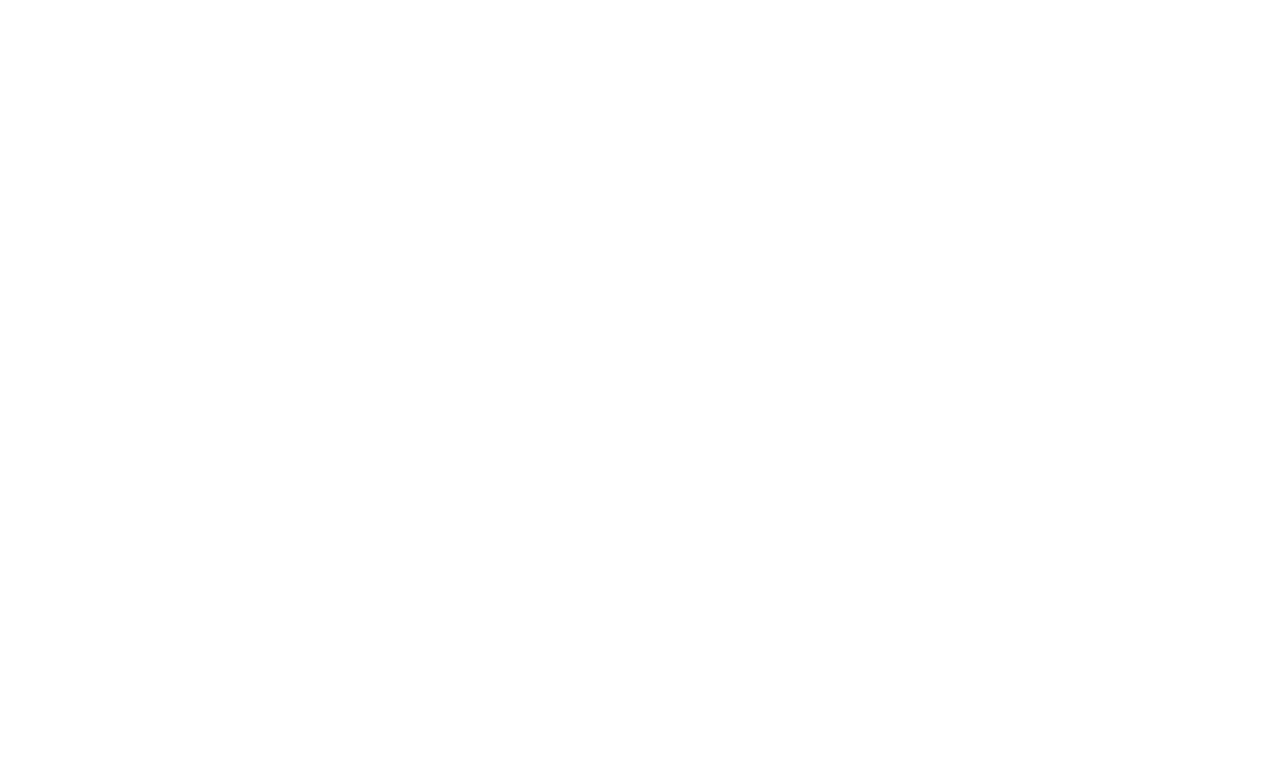
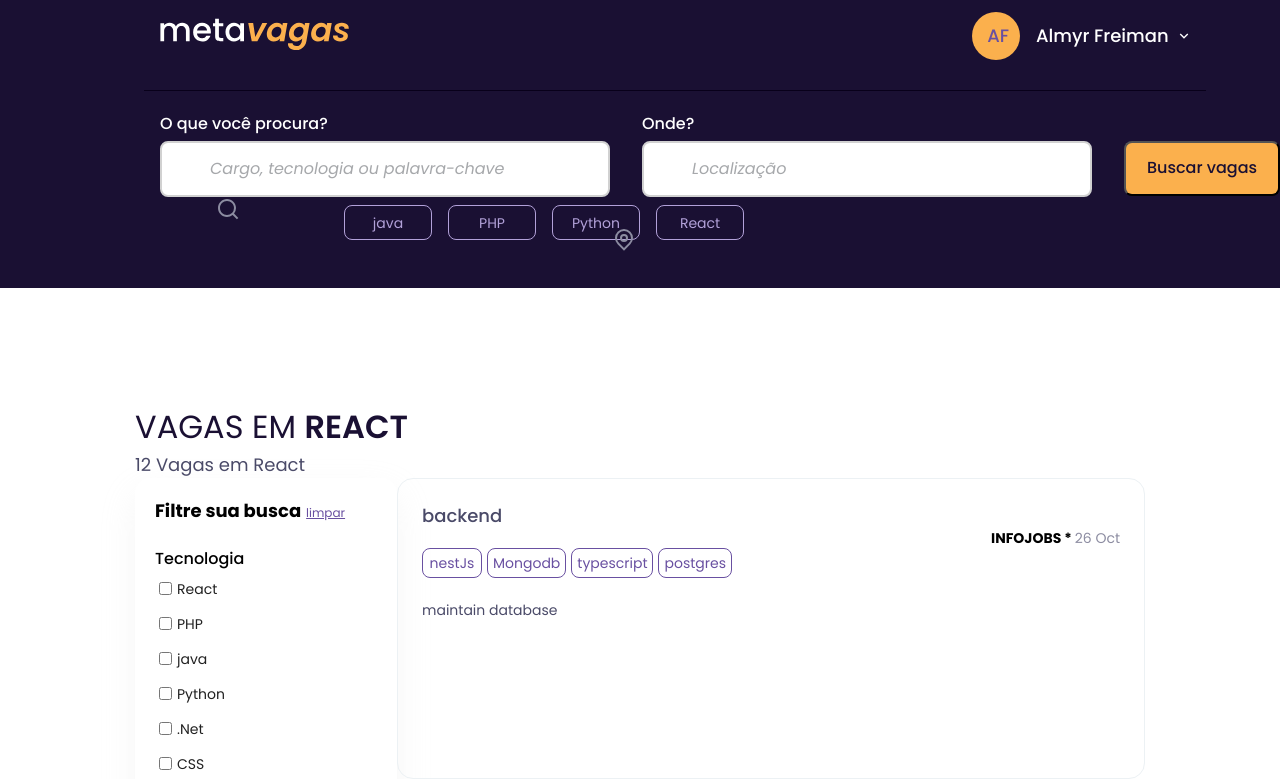
Before and after one commit to almyrneto/Front-End_MetaVagas-Project-Arnia, a React (Vite) app in the folder MetaVagas/: page /timeline in a window 1280 px wide. Before the commit this address had no page. Shown: the top 779 px of the page. Built offline with nearby package versions, Linux system fonts and the light colour scheme.

Commit message:
creation of login and user registration functions

```diff
--- a/MetaVagas/src/components/CSearchTimeline/index.tsx
+++ b/MetaVagas/src/components/CSearchTimeline/index.tsx
@@ -1,9 +1,11 @@
+import { useState } from "react"
 import MapPin from "../../assets/icons/mapPin"
 import Bloom from "../../assets/icons/search"
-import { ButtonSearch, Container, ContainerInputL, ContainerInputS, IconPin, IconSearch, InputContainer, InputLocation, InputSearch, InputTitle } from "./styled"
+import { ButtonSearch, ButtonVacancie, Container, ContainerButton, ContainerInputL, ContainerInputS, IconPin, IconSearch, InputContainer, InputLocation, InputSearch, InputTitle } from "./styled"
 
 
 export const CSearchTimeline = () => {
+    const [isActive, setIsActive] = useState(false);
 
     return (
         <Container>
@@ -13,7 +15,7 @@ export const CSearchTimeline = () => {
                     <IconSearch>
                         <Bloom />
                     </IconSearch>
-                    <InputSearch type="text" placeholder="Cargo, tecnologia ou palavra-chave"/>
+                    <InputSearch type="text" placeholder="Cargo, tecnologia ou palavra-chave" />
                 </ContainerInputS>
                 <ContainerInputL>
                     <InputTitle>Onde?</InputTitle>
@@ -24,6 +26,20 @@ export const CSearchTimeline = () => {
                 </ContainerInputL>
                 <ButtonSearch>Buscar vagas</ButtonSearch>
             </InputContainer>
+            <ContainerButton>
+                <ButtonVacancie active={isActive} onClick={() => setIsActive(!isActive)}>
+                    java
+                </ButtonVacancie>
+                <ButtonVacancie active={isActive} onClick={() => setIsActive(!isActive)}>
+                    PHP
+                </ButtonVacancie>
+                <ButtonVacancie active={isActive} onClick={() => setIsActive(!isActive)}>
+                    Python
+                </ButtonVacancie>
+                <ButtonVacancie active={isActive} onClick={() => setIsActive(!isActive)}>
+                    React
+                </ButtonVacancie>
+            </ContainerButton>
         </Container>
     )
 }
--- a/MetaVagas/src/components/CSearchTimeline/styled.ts
+++ b/MetaVagas/src/components/CSearchTimeline/styled.ts
@@ -1,4 +1,8 @@
 import styled from 'styled-components'
+
+type TextActive = {
+    active?: boolean
+}
 
 const media1200to1919 = `
     @media (min-width: 1200px) and (max-width: 1919px)
@@ -149,3 +153,28 @@ export const IconSearch = styled.button`
         left: 27vh;
     }
 `
+
+export const ContainerButton = styled.div`
+    margin-left: 21.5rem;
+    margin-top: 1vh;
+`
+
+export const ButtonVacancie = styled.button<TextActive>`
+    width: 88px;
+    height: 35px;
+
+    border-radius: 8px;
+    border: 1px solid ${({ active }) => active ? "#FFFFFF" : "#B2A1D9"};
+    gap: 8px;
+    color: ${({ active }) => active ? "#FFFFFF" : "#B2A1D9"};
+    background: ${({ active }) => active ? "#FBB04D" : "transparent"};
+
+    font-family: 'Poppins';
+    font-size: 14px;
+    font-weight: 400;
+    line-height: 20px;
+    cursor: pointer;
+    text-align: center;
+
+    margin-right: 1rem;
+`
--- a/MetaVagas/src/components/bannerRegister/index.tsx
+++ b/MetaVagas/src/components/bannerRegister/index.tsx
@@ -6,19 +6,33 @@ import UserIcon from "../../assets/icons/userIcon"
 import { ButtonLogin, Content, ContentIcon, ContentText, InputEmail, InputPass, StyledLink, TextParagraph, Title, TitleInput } from "../bannerLogin/styled"
 import { CardEyeIcon, CardEyeConfirm, InputCard, InputTitle, TextRegister } from "./styled"
 import EyeIconConfirm from "../../assets/icons/eyeIconConfirm"
-// import { CreateUserService } from "../../services/auth"
+import { CreateUserService } from "../../services/auth"
+import { useForm } from "react-hook-form"
+
+type submit = {
+    email: string;
+    name: string;
+    pass: string;
+    confirmPass: string;
+}
 
 export const BannerRegister = () => {
     const [showPassword, setShowPassword] = useState(false)
     const [showPasswordConfirm, setShowPasswordConfirm] = useState(false)
-    // const [formData, setFormData] = useState({
-    //     email: '',
-    //     name: '',
-    //     pass: '',
-    //     confirmPass: '',
-    // });
+    const [formData, setFormData] = useState({
+        email: '',
+        name: '',
+        pass: '',
+        confirmPass: '',
+    });
 
-    // const [formErrors, setFormErrors] = useState({})
+    const payload = {
+        name: formData.name,
+        email: formData.email,
+        password: formData.pass,
+    }
+
+    const [formErrors, setFormErrors] = useState({})
 
     const togglePasswordVisibility = () => {
         setShowPassword(!showPassword);
@@ -28,22 +42,31 @@ export const BannerRegister = () => {
         setShowPasswordConfirm(!showPasswordConfirm);
     }
 
-    // const handleInputChange = (e) => {
-    //     const { name, value } = e.target;
-    //     setFormData({
-    //         ...formData,
-    //         [name]: value,
-    //     });
-    // };
+    const { register, handleSubmit } = useForm<submit>()
 
-    // const register = async () => {
-    //     try {
-    //         const Response = await CreateUserService({name, email, password})
-    //         localStorage.setItem("token2", Response!.token);
-    //     } catch (error) {
-    //         alert((error as any).message)
-    //     }
-    // }
+    const createUser = async () => {
+        try {
+            const isPasswordValid = ValidatePassword()
+            if (isPasswordValid) {
+                await CreateUserService(payload)
+            }
+        } catch (error) {
+            alert((error as any).message)
+        }
+    }
+
+    const ValidatePassword = () => {
+        if (formData.pass === formData.confirmPass) {
+            return true
+        } else {
+            return false
+        }
+    }
+
+    const handleInputChange = (event: any) => {
+        const { name, value } = event.target;
+        setFormData({ ...formData, [name]: value });
+    };
 
     return (
         <Content>
@@ -60,31 +83,31 @@ export const BannerRegister = () => {
                 </ContentIcon>
             </ContentText>
             <InputCard>
-                <form>
+                <form onSubmit={handleSubmit(createUser)}>
                     <TitleInput>Faça seu cadastro</TitleInput>
                     <>
                         <InputTitle>Seu e-mail</InputTitle>
-                        <InputEmail type="email" placeholder="ana@gmail.com" />
+                        <InputEmail {...register("email")} type="email" placeholder="ana@gmail.com" onChange={handleInputChange} />
                     </>
                     <>
                         <InputTitle>Seu nome</InputTitle>
-                        <InputEmail type="text" placeholder="Ana Ester" />
+                        <InputEmail {...register("name")} type="text" placeholder="Ana Ester" onChange={handleInputChange} />
                     </>
                     <>
                         <InputTitle>Senha</InputTitle>
-                        <InputPass type={showPassword ? 'text' : 'password'} placeholder="************" />
-                        <CardEyeIcon onClick={togglePasswordVisibility}>
+                        <InputPass {...register("pass")} type={showPassword ? 'text' : 'password'} placeholder="************" onChange={handleInputChange} />
+                        <CardEyeIcon type="button" onClick={togglePasswordVisibility}>
                             <EyeIcon />
                         </CardEyeIcon>
                     </>
                     <>
                         <InputTitle>Confirmar senha</InputTitle>
-                        <InputPass type={showPasswordConfirm ? 'text' : 'password'} placeholder="************" />
-                        <CardEyeConfirm onClick={togglePasswordConfirmVisibility}>
+                        <InputPass {...register("confirmPass")} type={showPasswordConfirm ? 'text' : 'password'} placeholder="************" onChange={handleInputChange} />
+                        <CardEyeConfirm type="button" onClick={togglePasswordConfirmVisibility}>
                             <EyeIconConfirm />
                         </CardEyeConfirm>
                     </>
-                    <ButtonLogin>Cadastrar</ButtonLogin>
+                    <ButtonLogin type="submit">Cadastrar</ButtonLogin>
                     <TextRegister>
                         Ja é cadastrado?
                         <StyledLink to={"/login"}>
--- a/MetaVagas/src/components/routes/index.tsx
+++ b/MetaVagas/src/components/routes/index.tsx
@@ -2,7 +2,7 @@ import { BrowserRouter as Router, Route, Routes } from "react-router-dom";
 import MetaVagas from "../../pages/metavagas";
 import Login from "../../pages/login";
 import { Register } from "../../pages/register";
-import { VacanciesDisplay } from "../vacanciesDisplay";
+import { Timeline } from "../../pages/timeline";
 
 export const AppRouter = () => {
   return (
@@ -11,7 +11,7 @@ export const AppRouter = () => {
         <Route path="/" element={<MetaVagas />} />
         <Route path="/login" element={<Login />} />
         <Route path="/register" element={<Register />} />
-        <Route path="/vacancies" element={<VacanciesDisplay />} />
+        <Route path="/timeline" element={<Timeline />} />
       </Routes>
     </Router>
   );
--- a/MetaVagas/src/pages/timeline.tsx
+++ b/MetaVagas/src/pages/timeline.tsx
@@ -1,14 +1,16 @@
 import { CSearchTimeline } from "../components/CSearchTimeline"
 import { HeaderTimeline } from "../components/headerTimeline"
+import { VacanciesDisplay } from "../components/vacanciesDisplay"
 
 
 
 export const Timeline = () => {
 
     return (
-       <>
+        <>
             <HeaderTimeline />
             <CSearchTimeline />
-       </>
+            <VacanciesDisplay />
+        </>
     )
 }
```
Also changed, not shown: MetaVagas/src/components/headerTimeline/index.tsx (+29 -1 lines), MetaVagas/src/pages/vacancies.tsx (deleted, +0 -14 lines).
